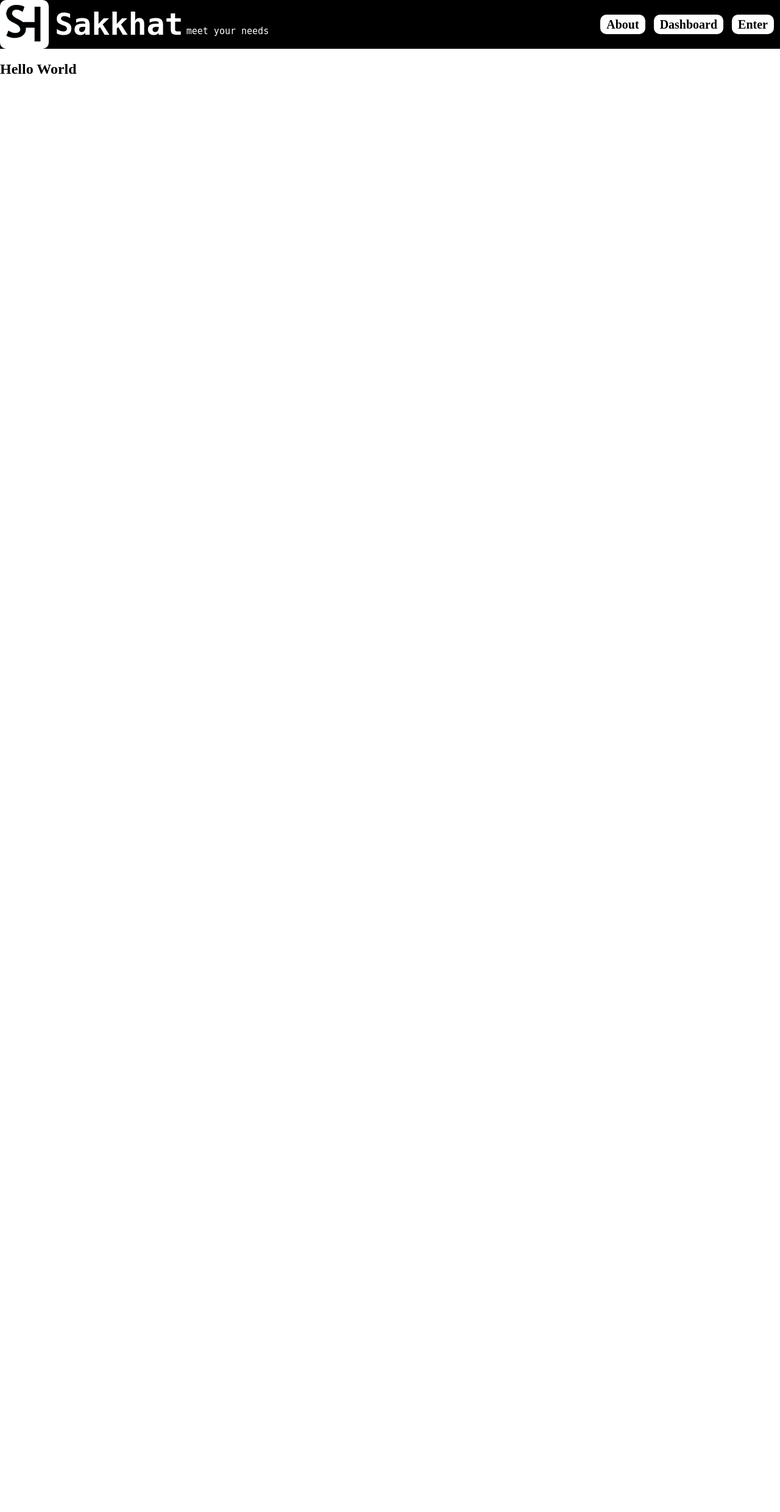
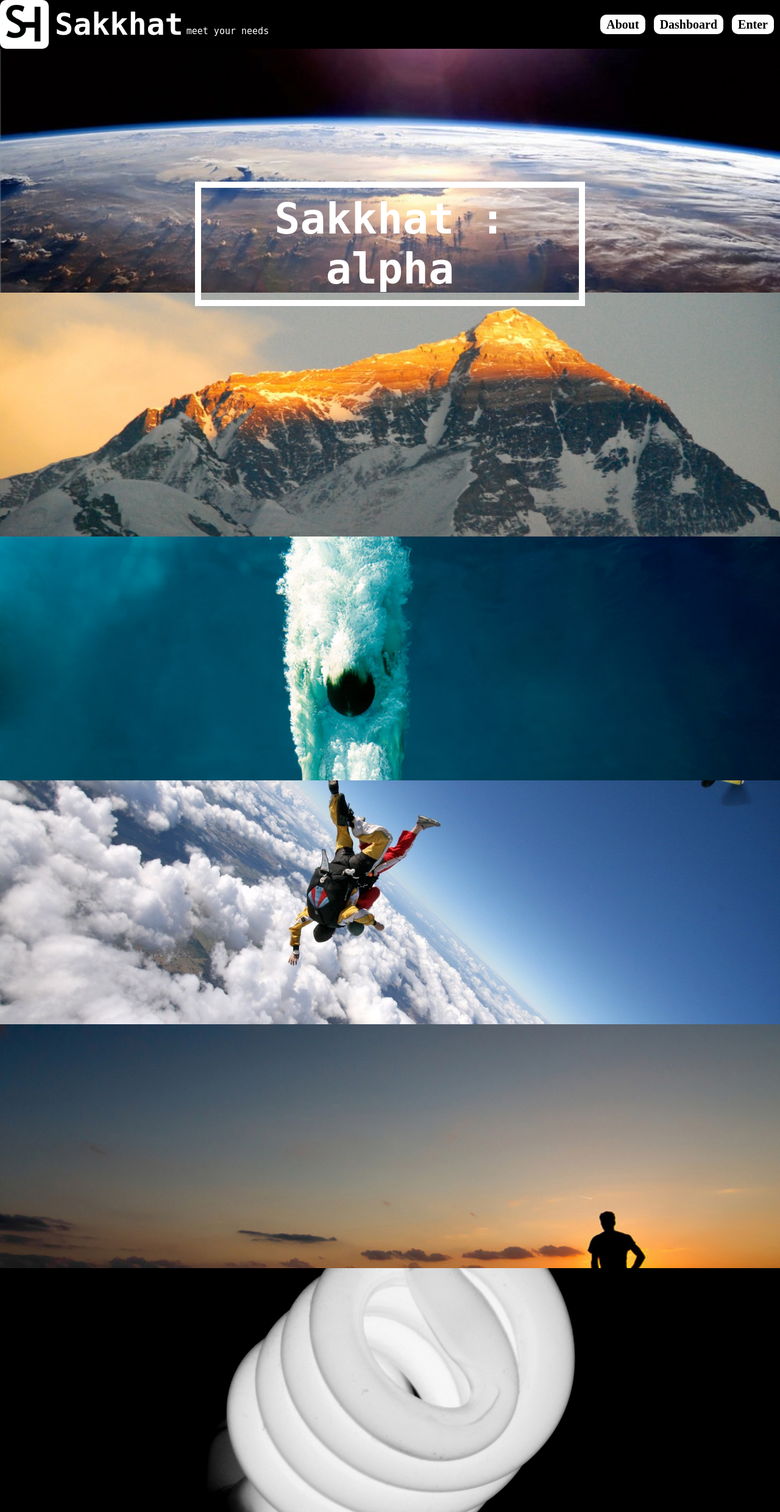
Before and after one commit to sakkhat/alpha, a Django app: page / in a window 1280 px wide. Shown: the whole page at 61% size. Before the commit the page ends 121 px from the top, so only its background shows below. Run offline with Django 3.2, Linux system fonts and the light colour scheme.

Commit message:
temporary home view

```diff
--- a/static/home/home.css
+++ b/static/home/home.css
@@ -0,0 +1,28 @@
+.home_block {
+	height: 100%; margin: 0px;
+	width: 100%;
+}
+
+.bg {
+	height: 400px; background-size: cover;
+	background-repeat: no-repeat; background-position: center;
+}
+
+.img1 { background-image: url("res/a.jpg"); }
+.img2 { background-image: url("res/b.jpg"); }
+.img3 { background-image: url("res/c.jpg"); }
+.img4 { background-image: url("res/d.jpg"); }
+.img5 { background-image: url("res/e.jpg"); }
+.img6 { background-image: url("res/f.jpg"); }
+
+.front_text {
+	background-color: (0,0,0,.8);
+	color: white; font-family: monospace;
+	font-weight: bold; font-size: 70px;
+	position: fixed; top: 50%; left: 50%;
+	transform: translate(-50%, -50%);
+	width: auto; text-align: center;
+	border: 10px solid white;
+	padding: 10px 15px 10px 15px;
+	z-index: 2;
+}
--- a/templates/dashboard.html
+++ b/templates/dashboard.html
@@ -3,7 +3,7 @@
 
 
 {% block extra_head %}
-	<title>auth : Sakkhat</title>
+	<title>dashboard : Sakkhat</title>
 	<link rel="stylesheet" type="text/css" href="{% static 'dash/dash.css' %}">
 {% endblock %}
 
--- a/templates/home.html
+++ b/templates/home.html
@@ -1,11 +1,20 @@
 {% extends "base.html" %}
+{% load staticfiles %}
+}
 
 {% block extra_head %}
 	<title>Sakkhat</title>
+	<link rel="stylesheet" type="text/css" href="{% static 'home/home.css' %}">
 {% endblock %}
 
 {% block contents %}
-	<h2>
-		Hello World
-	</h2>
+	<div class="home_block">
+		<div class="bg img1"></div>
+		<div class="bg img2"></div>
+		<div class="bg img3"></div>
+		<div class="bg img4"></div>
+		<div class="bg img5"></div>
+		<div class="bg img6"></div>
+		<div class="front_text">Sakkhat : alpha</div>
+	</div>
 {% endblock %}
```
Also changed, not shown: static/home/res/a.jpg (added), static/home/res/b.jpg (added), static/home/res/business_man.jpg (deleted), static/home/res/c.jpg (added), static/home/res/d.jpg (added), static/home/res/e.jpg (added), static/home/res/f.jpg (added), static/home/res/sakkhat_black.png (deleted), static/home/res/sakkhat_white.png (deleted).
